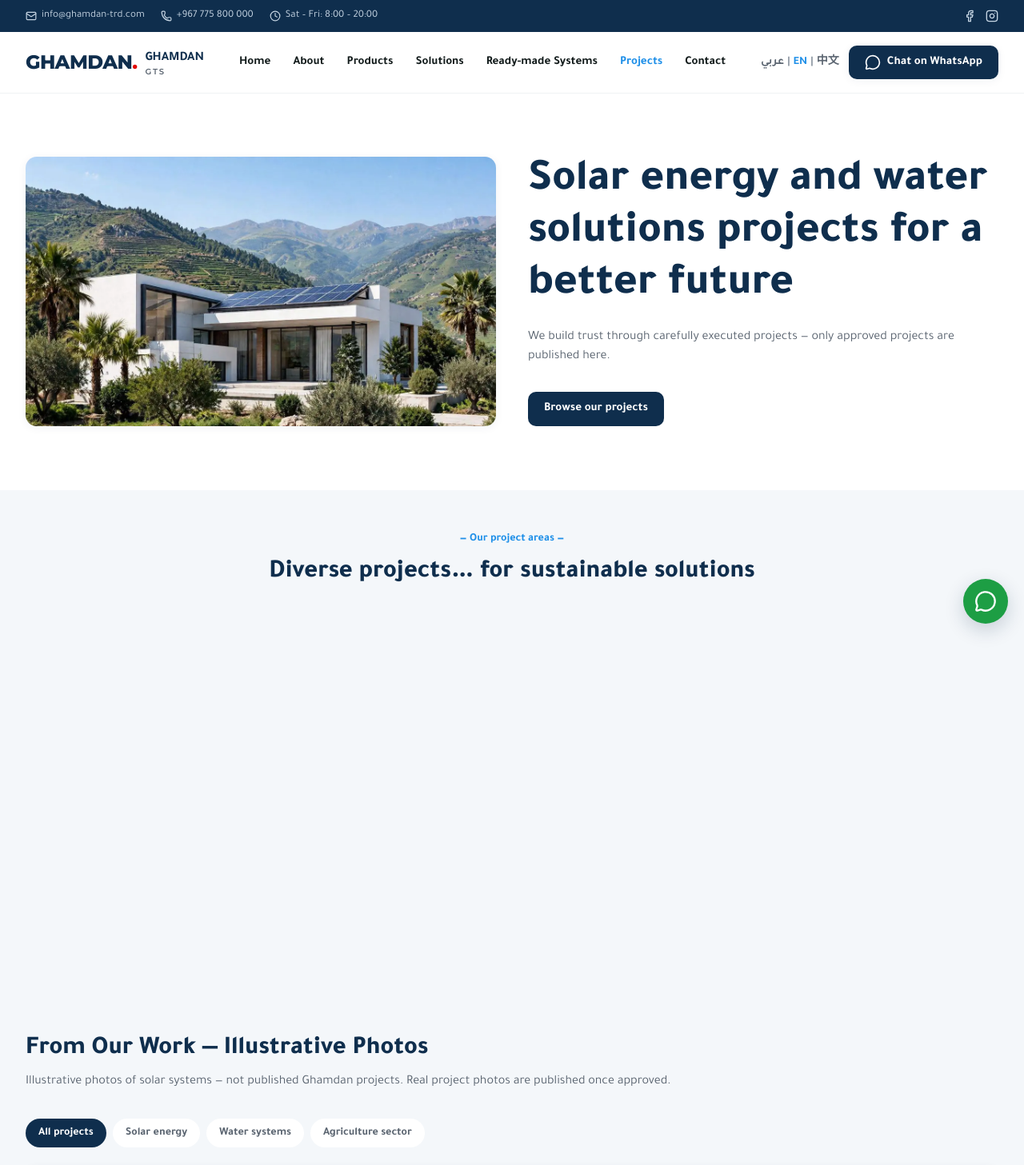
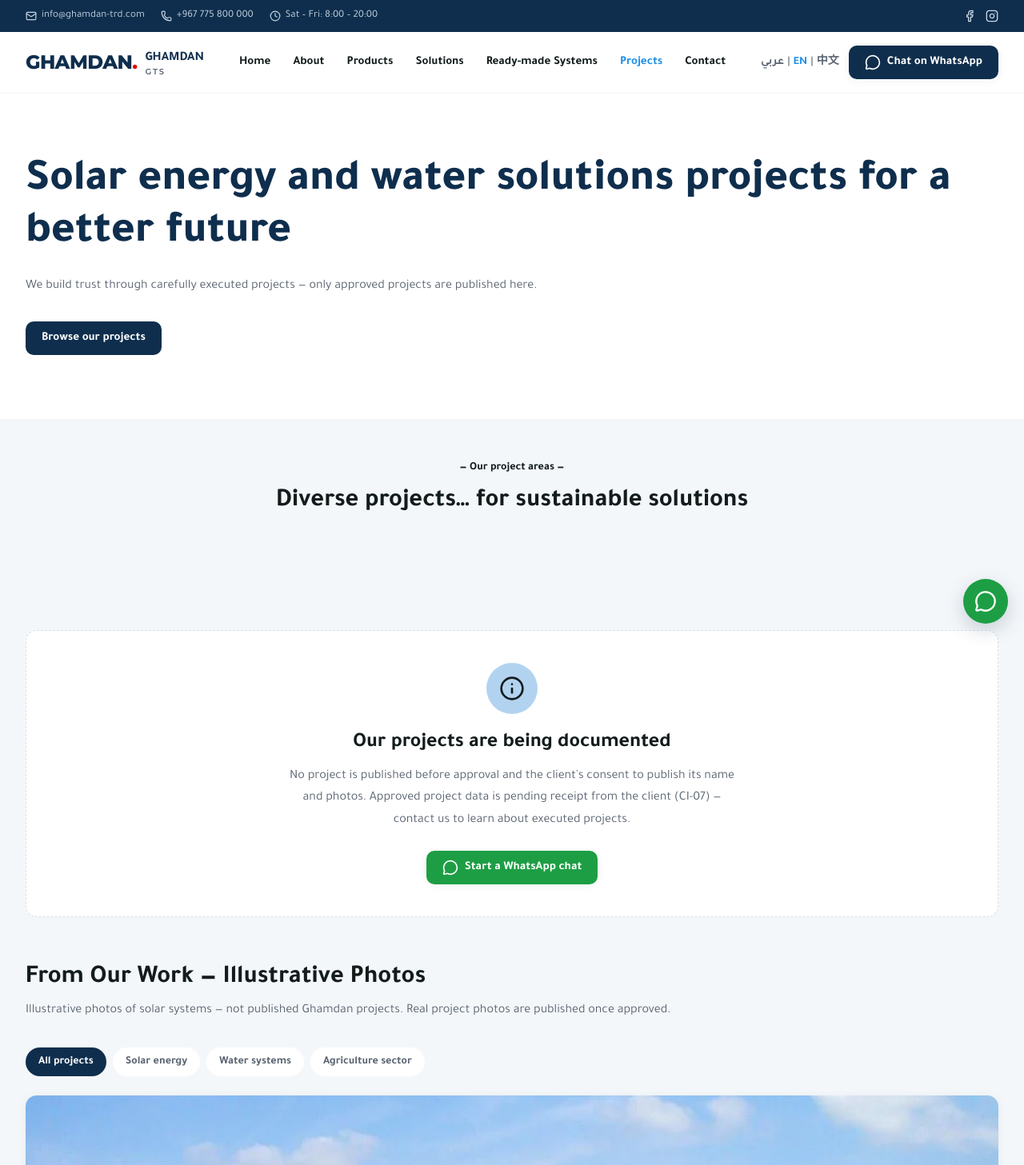
Before and after one commit to ahmedassem123x-web/ghamdan-website, a Next.js app: page /en/projects in a window 1280 px wide. Shown: the top 1457 px of the page at 80% size. Built offline with nearby package versions, Linux system fonts and the light colour scheme.

Commit message:
v15 B1: update src/app/[locale]/projects/page.tsx

```diff
--- a/src/app/[locale]/projects/page.tsx
+++ b/src/app/[locale]/projects/page.tsx
@@ -1,10 +1,9 @@
 import type { Metadata } from "next";
-import { MessageCircle, Settings, Wrench } from "lucide-react";
+import { Info, MessageCircle, Settings, Wrench } from "lucide-react";
 import Hero from "@/components/Hero";
 import CTABand from "@/components/CTABand";
 import ProjectsClient from "@/components/ProjectsClient";
 import ProjectDetailTemplate from "@/components/ProjectDetailTemplate";
-import { EmptyState } from "@/components/ui";
 import WhatsAppButton from "@/components/WhatsAppButton";
 import { pages, approvedProjects } from "@/data";
 import { t } from "@/lib/i18n";
@@ -18,9 +17,13 @@ export async function generateMetadata({ params }: { params: Promise<{ locale: s
 }
 
 /**
- * Projects (§3.5): side-left hero → intro → honest empty state + filter pills
- * + carousel shell (4 illustrative photos) → template preview → features CTA.
- * No approved projects yet (CI-07) — nothing is fabricated.
+ * Projects (§3.5, ref 05 / ADR-02): FULL-WIDTH hero (text top physical-left,
+ * ground-level solar farm + mountains in the ref) → intro → honest empty
+ * state + filter pills + carousel shell (4 illustrative photos) → template
+ * preview → features CTA. No approved projects yet (CI-07) — nothing is
+ * fabricated. KNOWN GAP: the implemented hero-solar-farm.jpg is AERIAL
+ * while ref 05 is GROUND-LEVEL — no ground-level hero asset exists; recorded
+ * in docs/visual-gap-analysis.md, needs a new asset, not a code fix.
  */
 export default async function ProjectsPage({ params }: { params: Promise<{ locale: string }> }) {
   const { locale } = await params;
@@ -31,8 +34,8 @@ export default async function ProjectsPage({ params }: { params: Promise<{ local
     <>
       <Hero
         locale={l}
-        variant="side-left"
-        image="/images/heroes/hero-villa-mountains.jpg"
+        variant="full-left"
+        image="/images/heroes/hero-solar-farm.jpg"
         imageAlt={ui("projects.heroTitle", l)}
         title={{
           ar: ui("projects.heroTitle", "ar"),
@@ -48,19 +51,29 @@ export default async function ProjectsPage({ params }: { params: Promise<{ local
       {/* 5.2 Intro */}
       <section className="section-sm">
         <div className="wrap text-center">
-          <p className="text-sm font-bold text-accent">{ui("projects.areasLabel", l)}</p>
-          <h2 className="mt-3 text-h2 font-extrabold text-primary">{ui("projects.areasTitle", l)}</h2>
+          <p className="text-sm font-bold text-primary-hover">{ui("projects.areasLabel", l)}</p>
+          <h2 className="mt-3 text-h2 font-semibold text-navy">{ui("projects.areasTitle", l)}</h2>
         </div>
       </section>
 
       <section className="section" id="projects">
         <div className="wrap">
           {approvedProjects.length === 0 && (
-            <EmptyState title={t(p.k4, l)} copy={t(p.k5, l)}>
-              <WhatsAppButton locale={l} message={WA_MESSAGES.general[l]} label={ui("cta.whatsappStart", l)} source="projects" variant="green-pill" />
-            </EmptyState>
+            // Honest empty state — inlined (visible by default) instead of
+            // the shared EmptyState (Phase 6 removed the .reveal hiding from
+            // the shared primitives; this page keeps its inline state).
+            <div className="rounded-card border border-dashed border-border-strong bg-surface p-10 text-center">
+              <div className="mx-auto flex size-16 items-center justify-center rounded-full bg-sky text-primary-hover">
+                <Info className="size-8" aria-hidden="true" />
+              </div>
+              <h3 className="mt-5 text-h3 font-semibold text-navy">{t(p.k4, l)}</h3>
+              <p className="mx-auto mt-3 max-w-xl text-body text-text-muted">{t(p.k5, l)}</p>
+              <div className="mt-6 flex flex-wrap items-center justify-center gap-3">
+                <WhatsAppButton locale={l} message={WA_MESSAGES.general[l]} label={ui("cta.whatsappStart", l)} source="projects" variant="green-pill" />
+              </div>
+            </div>
           )}
-          <h2 className="mt-14 text-h2 font-extrabold text-primary">{t(p.k7, l)}</h2>
+          <h2 className="mt-14 text-h2 font-semibold text-navy">{t(p.k7, l)}</h2>
           <p className="mt-2 text-body text-text-muted">{t(p.k8, l)}</p>
           <div className="mt-8">
             <ProjectsClient
@@ -75,7 +88,7 @@ export default async function ProjectsPage({ params }: { params: Promise<{ local
           </div>
 
           {/* Template preview (k6) — clearly labelled, not a real project */}
-          <h2 className="mt-14 text-h2 font-extrabold text-primary">{t(p.k6, l)}</h2>
+          <h2 className="mt-14 text-h2 font-semibold text-navy">{t(p.k6, l)}</h2>
           <div className="mt-8">
             <ProjectDetailTemplate locale={l} />
           </div>
```
